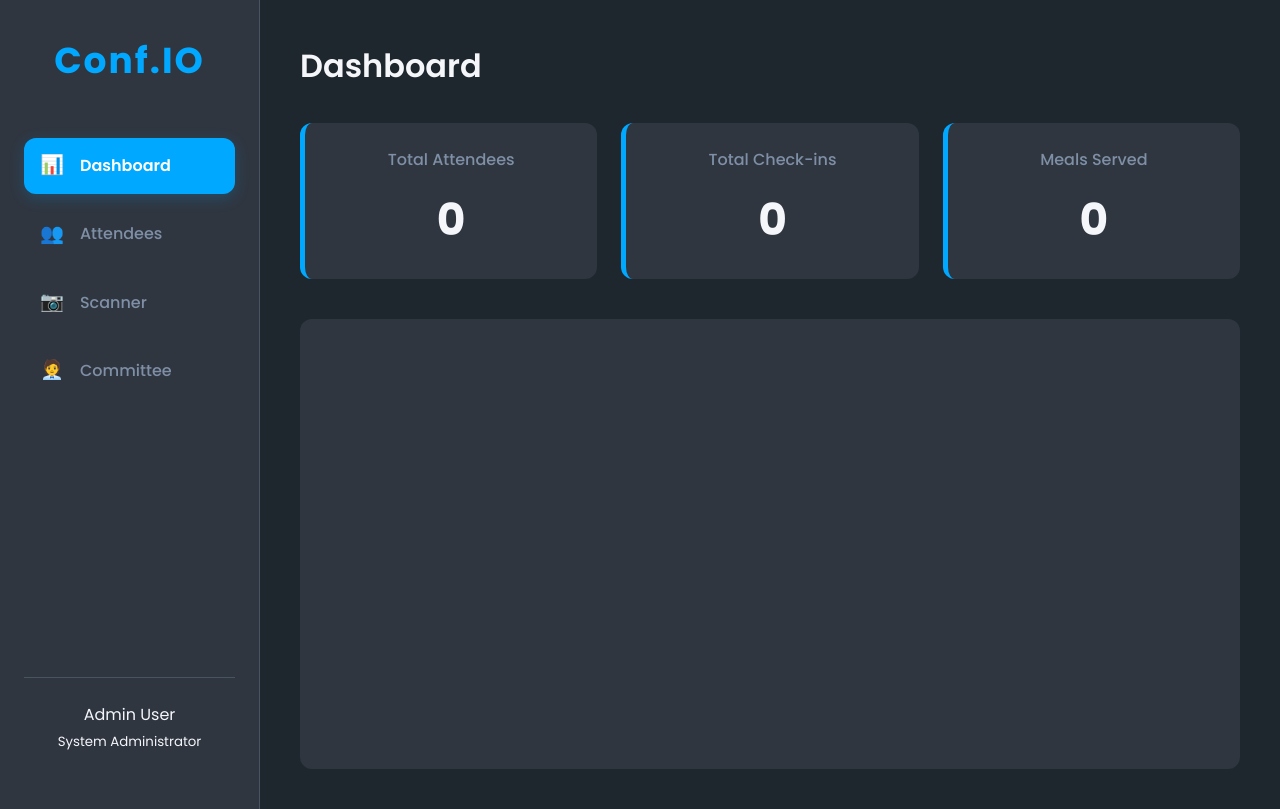
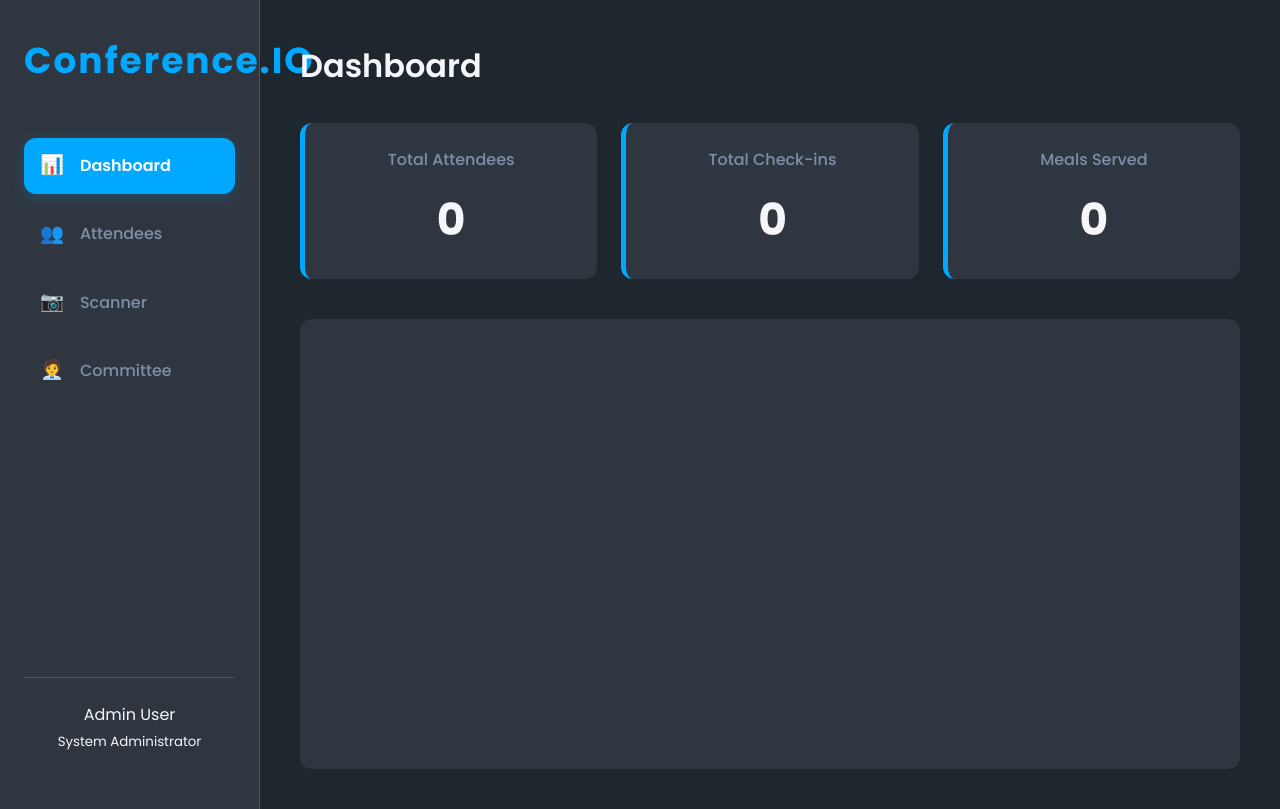
Before and after one commit to Prachi0629/IICgroupProject, a plain HTML site: page conference management system/admin.html in a window 1280 px wide. Drawn offline with nearby package versions, Linux system fonts and the light colour scheme.

Commit message:
Changed App Title

```diff
--- a/conference management system/admin.html
+++ b/conference management system/admin.html
@@ -17,7 +17,7 @@
     <div class="admin-container">
         <!-- Sidebar Navigation -->
         <aside class="sidebar">
-            <h1 class="logo">Conf.IO</h1>
+            <h1 class="logo">Conference.IO</h1>
             <nav>
                 <a href="#dashboard" class="nav-link active"><i class="icon">📊</i> <span>Dashboard</span></a>
                 <a href="#attendees" class="nav-link"><i class="icon">👥</i> <span>Attendees</span></a>
```
Also changed, not shown: 1 other file.
